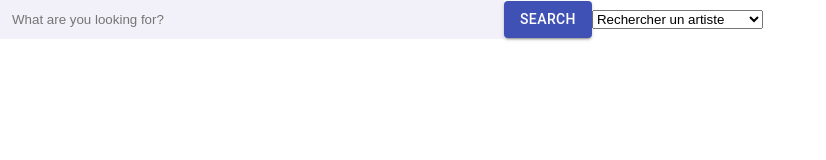
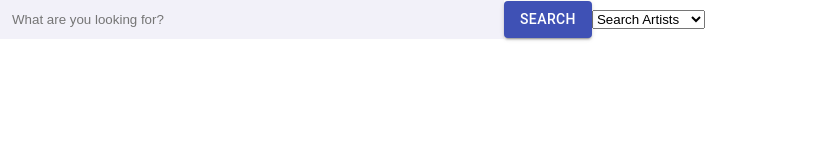
Before and after one commit to PaulMoineEnioka/SpotifyPedia, a React (Create React App) app in the folder spotify-pedia/: page / in a window 1280 px wide. Shown: the top 160 px of the page, without its empty margins (0-826 px from the left). Built offline with nearby package versions, Linux system fonts and the light colour scheme.

Commit message:
Update SearchBar.js

```diff
--- a/spotify-pedia/src/components/SearchBar.js
+++ b/spotify-pedia/src/components/SearchBar.js
@@ -54,10 +54,10 @@ class SearchBar extends Component {
                     Search
                 </Button>
                 <select onChange={this.onChangeType} value={this.state.type}>
-                    <option value="artist">Rechercher un artiste</option>
-                    <option value="group">Rechercher un groupe</option>
-                    <option value="album">Rechercher un album</option>
-                    <option value="track">Rechercher une musique</option>
+                    <option value="artist">Search Artists</option>
+                    <option value="group">Search Bands</option>
+                    <option value="album">Search Albums</option>
+                    <option value="track">Search Songs</option>
                 </select>
             </div>
         );
```
